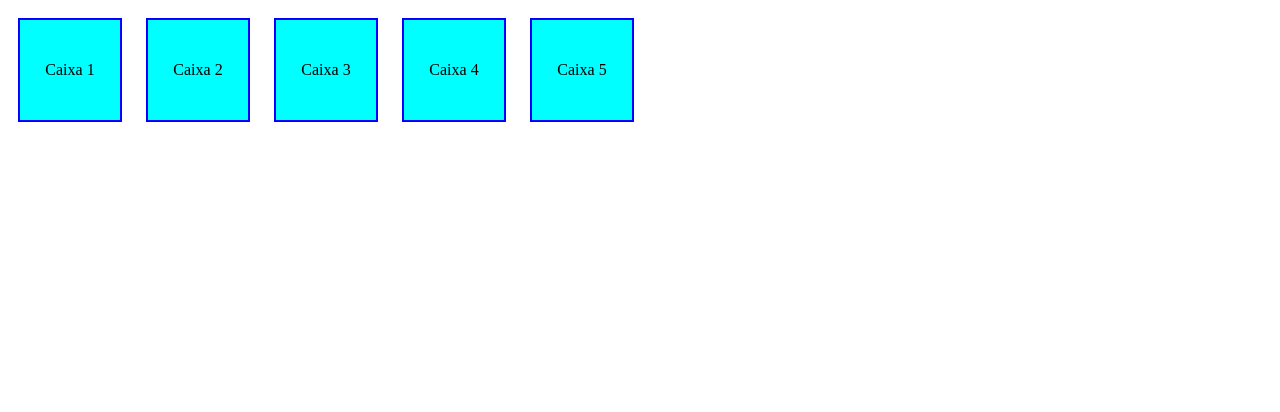
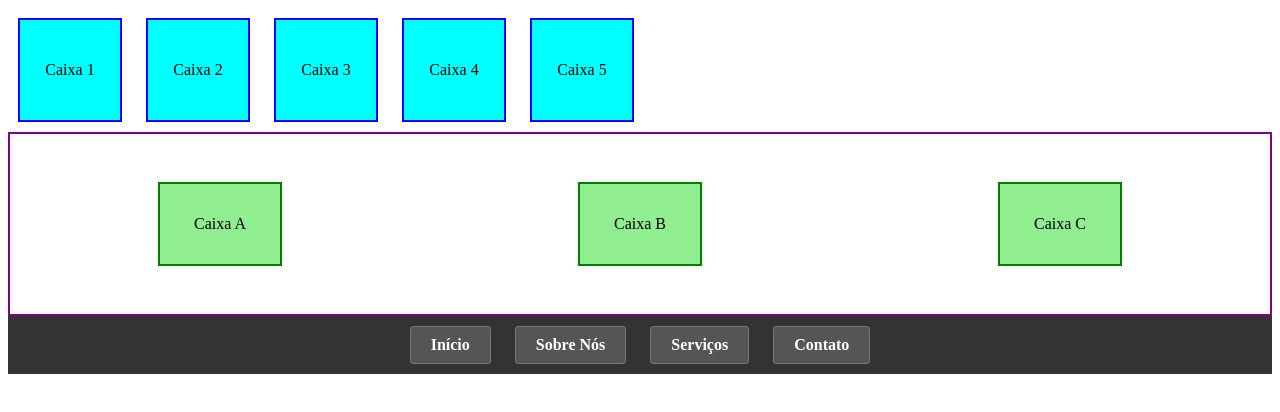
Before and after one commit to Eduardofbarreto/cursoweb_jamilton, a plain HTML site: page index.html in a window 1280 px wide. Drawn offline with Linux system fonts and the light colour scheme.

Commit message:
estudando

```diff
--- a/index.html
+++ b/index.html
@@ -15,5 +15,19 @@
 <div class="item-inline-block">Caixa 4</div>
 <div class="item-inline-block">Caixa 5</div>
 
+
+<div class="container-flex">
+<div class="item-flex">Caixa A</div>
+<div class="item-flex">Caixa B</div>
+<div class="item-flex">Caixa C</div>
+</div>
+
+    <nav class="menu-navegacao">
+    <a href="#" class="item-menu">Início</a>
+    <a href="#" class="item-menu">Sobre Nós</a>
+    <a href="#" class="item-menu">Serviços</a>
+    <a href="#" class="item-menu">Contato</a>
+    </nav>
+
 </body>
 </html>
--- a/style.css
+++ b/style.css
@@ -9,3 +9,40 @@
     background-color: aqua;
 
 }
+
+.container-flex{
+    display: flex;
+    justify-content: space-around;
+    align-items: center;
+    height: 180px;
+    border: 2px solid purple;
+}
+
+.item-flex{
+    width: 120px;
+    height: 80px;
+    background-color: lightgreen;
+    border: 2px solid green;
+    text-align: center;
+    line-height: 80px;
+}
+
+.menu-navegacao{
+    background-color: #333;
+    padding: 10px;
+    text-align: center;
+    border: 5px;
+}
+
+.item-menu{
+    display: inline-block;
+    background-color: #555;
+    color: white;
+    padding: 10px 20px;
+    margin: 0 10px;
+    border: 1px solid #777;
+    border-radius: 3px;
+    text-decoration: none;
+    font-weight: bold;
+    line-height: 1;
+}
```
